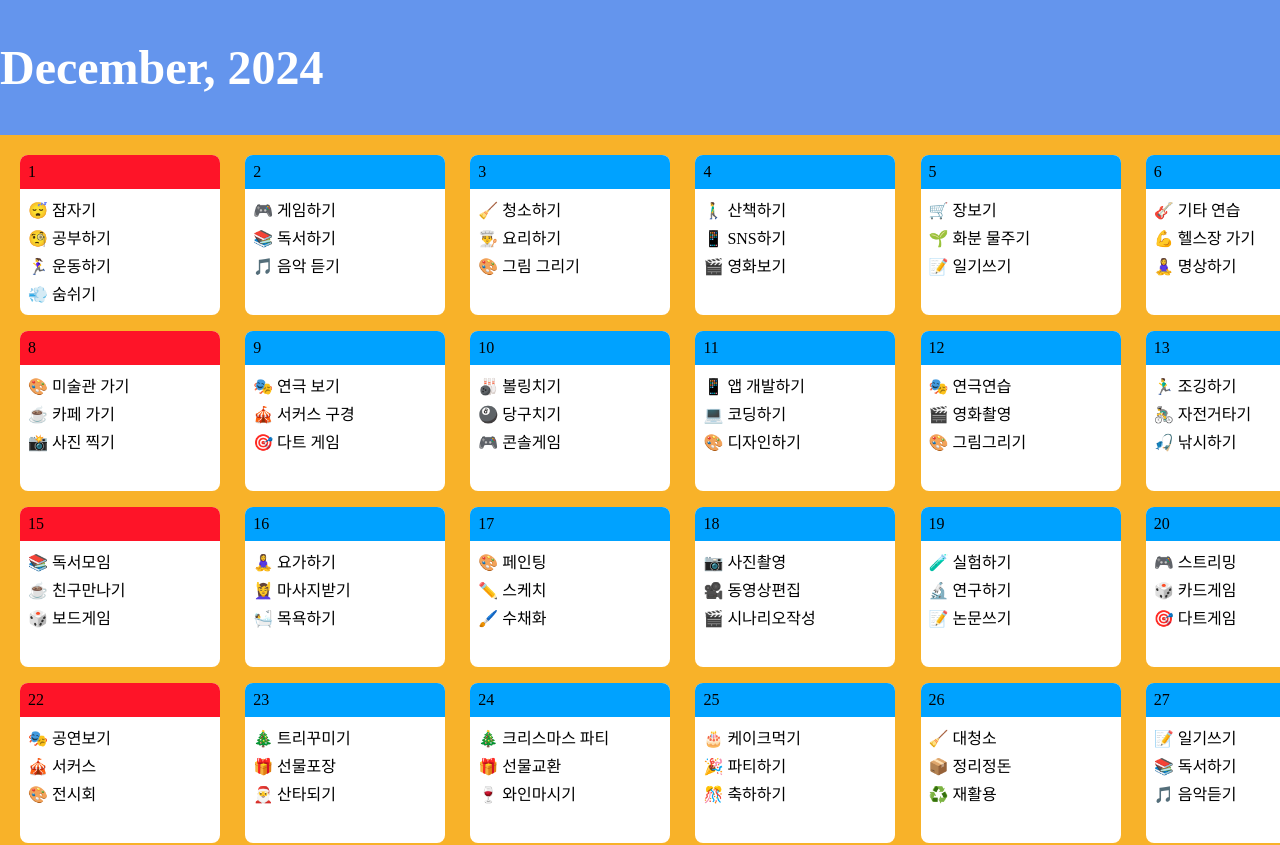
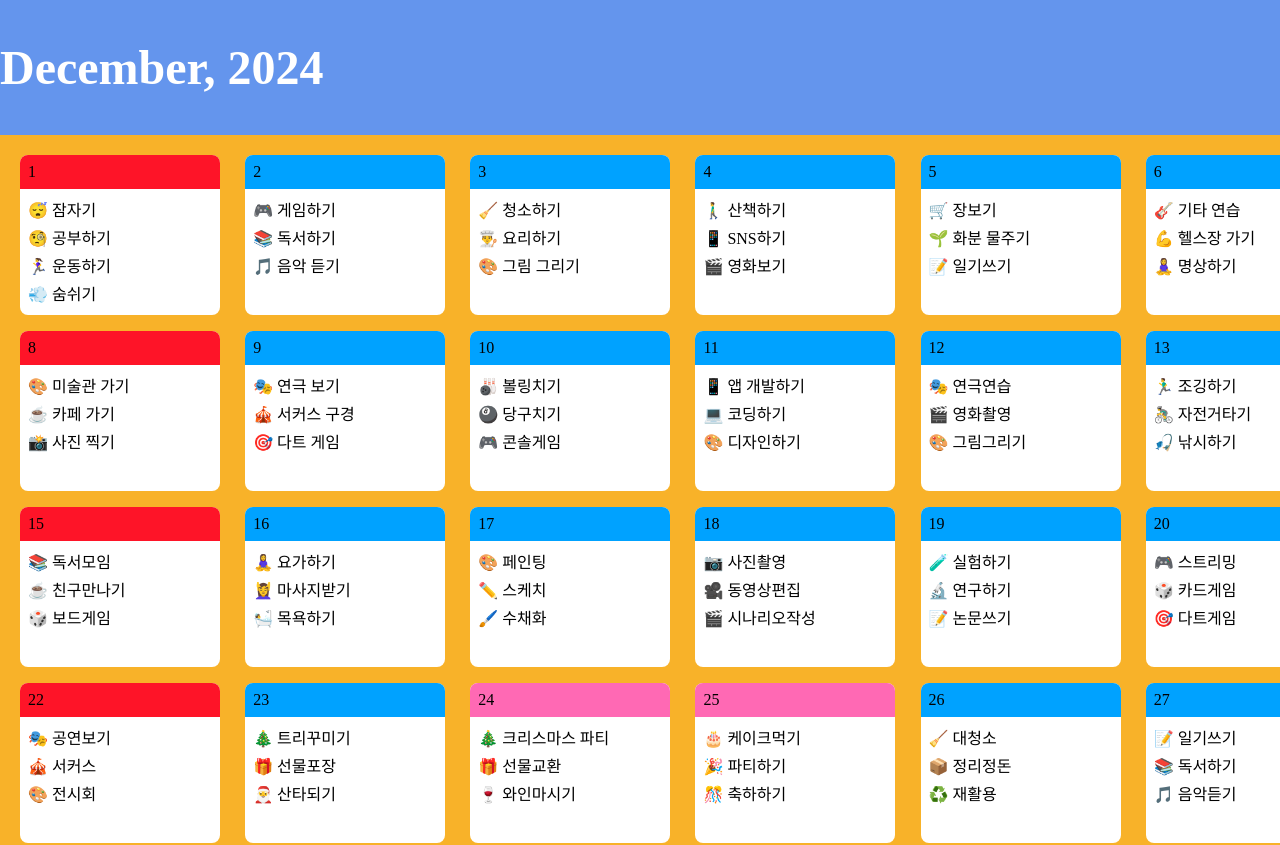
Before and after one commit to devinhyeok/bcs-react-vite, a React (Vite) app: page / in a window 1280 px wide. Shown: the top 845 px of the page. Built offline with nearby package versions, Linux system fonts and the light colour scheme; a web font is replaced by a local one.

Commit message:
conplete datecard

```diff
--- a/src/practice/calrendar/App.tsx
+++ b/src/practice/calrendar/App.tsx
@@ -9,7 +9,12 @@ function App() {
       <h1>December, 2024</h1>
       <ul className="date-list">
         {date.map((v, i) => (
-          <DateCard key={i} date={v.date} todos={v.todos} />
+          <DateCard
+            key={i}
+            date={v.date}
+            todos={v.todos}
+            isHoliday={v.isHoliday}
+          />
         ))}
       </ul>
     </div>
--- a/src/practice/calrendar/components/DateCard.css
+++ b/src/practice/calrendar/components/DateCard.css
@@ -18,3 +18,7 @@
   flex-direction: column;
   gap: 4px;
 }
+
+.date-card .is-holiday {
+  background-color: rgb(255, 105, 180);
+}
--- a/src/practice/calrendar/data/data.json
+++ b/src/practice/calrendar/data/data.json
@@ -93,11 +93,13 @@
   },
   {
     "date": 24,
-    "todos": ["🎄 크리스마스 파티", "🎁 선물교환", "🍷 와인마시기"]
+    "todos": ["🎄 크리스마스 파티", "🎁 선물교환", "🍷 와인마시기"],
+    "isHoliday": true
   },
   {
     "date": 25,
-    "todos": ["🎂 케이크먹기", "🎉 파티하기", "🎊 축하하기"]
+    "todos": ["🎂 케이크먹기", "🎉 파티하기", "🎊 축하하기"],
+    "isHoliday": true
   },
   {
     "date": 26,
```
